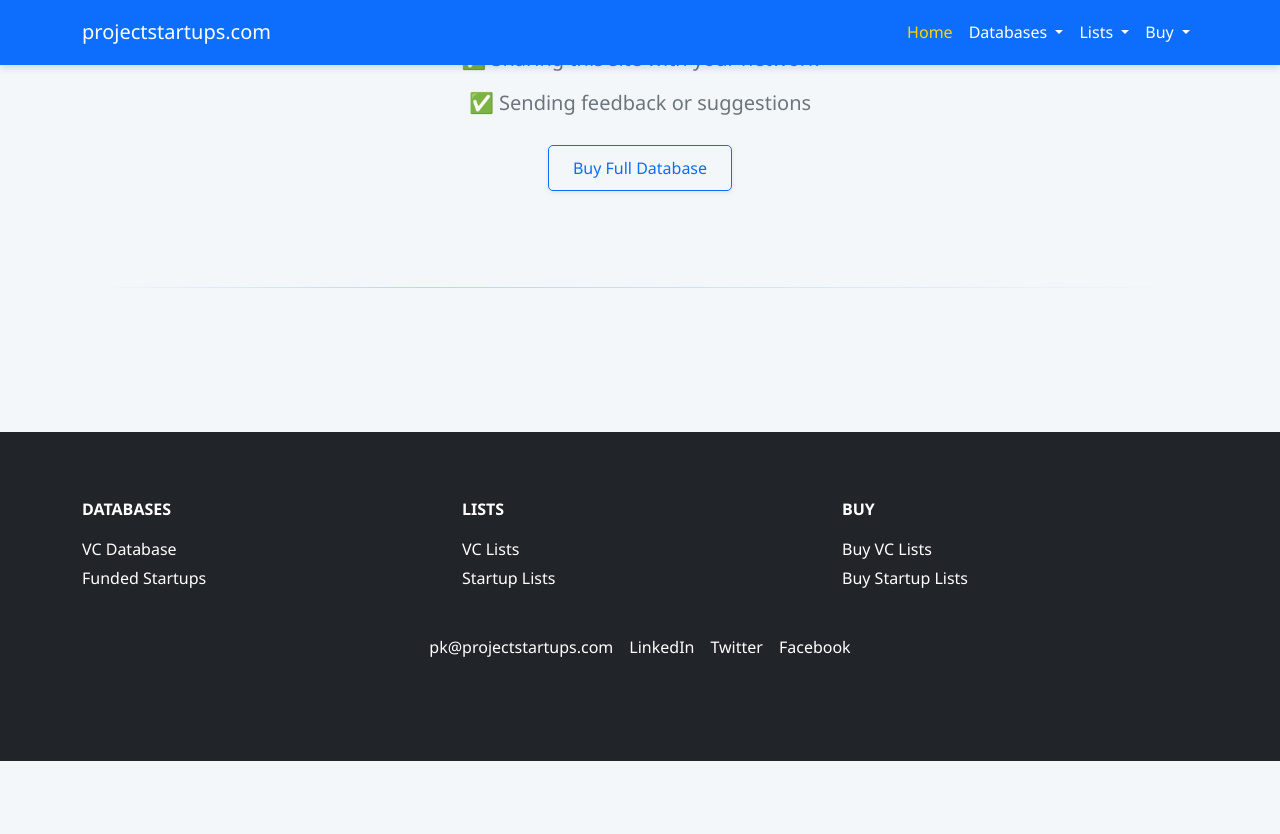
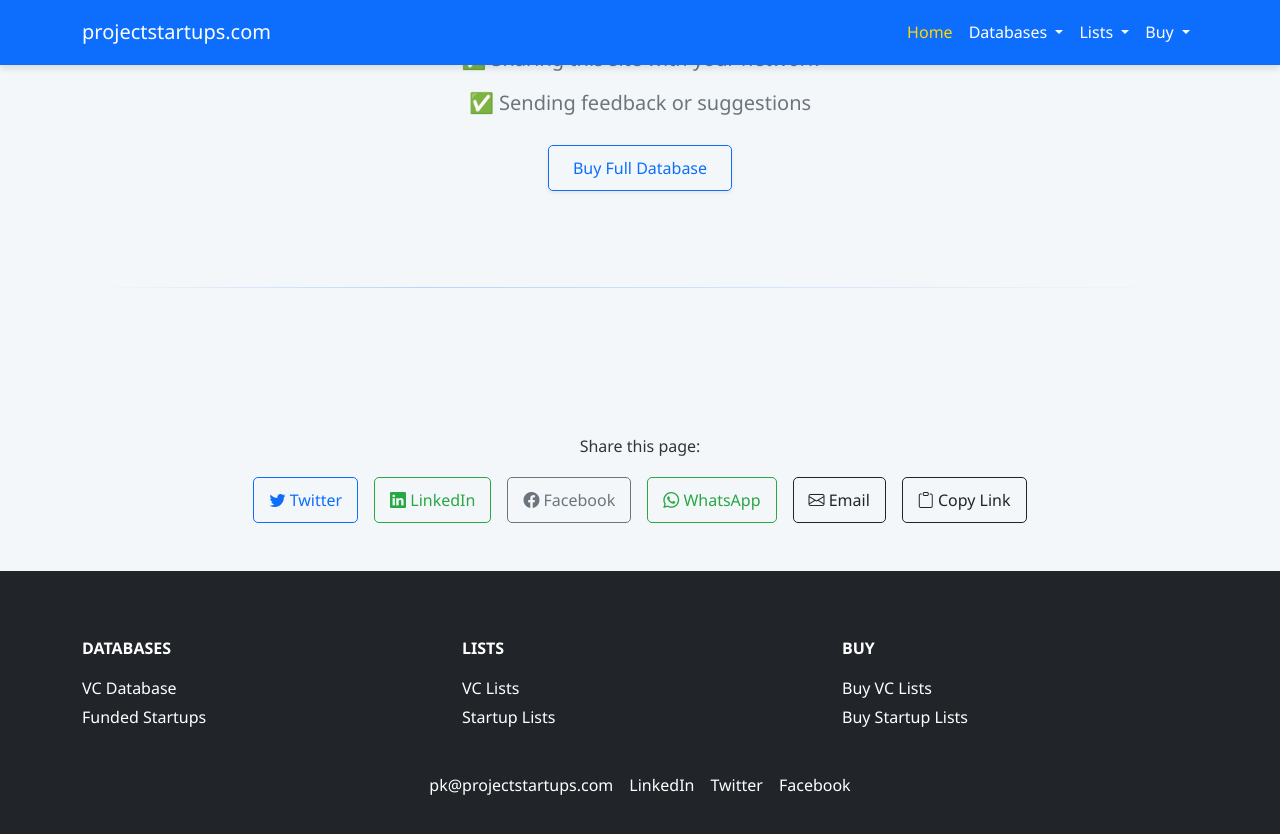
Before and after one commit to pkprojectstartups/projectstartups, a Jekyll site: the page built from index.html, in a window 1280 px wide and 900 px high, scrolled down 2166 px. Shown: the top 834 px of the window. Built offline with Jekyll 4.4.1, drawn with Linux system fonts in a browser that asks for light colours; before the commit the page ends 2927 px from its top, so only the background shows below that.

Commit message:
Add share buttons to default layout

```diff
--- a/_layouts/default.html
+++ b/_layouts/default.html
@@ -36,7 +36,7 @@
   <link rel="preload" href="{{ site.baseurl }}/assets/css/style.css" as="style" />
   <link rel="stylesheet" href="https://cdn.jsdelivr.net/npm/bootstrap@5.1.3/dist/css/bootstrap.min.css" />
   <link rel="stylesheet" href="{{ site.baseurl }}/assets/css/style.css" />
-
+  <link rel="stylesheet" href="https://cdn.jsdelivr.net/npm/bootstrap-icons@1.10.5/font/bootstrap-icons.css">
   <!-- JSON-LD -->
   <script type="application/ld+json">
   {
@@ -127,6 +127,50 @@
   <!-- Main Content -->
   <main class="container py-5 mt-5">
     {{ content }}
+
+	{% unless page.url contains '404' %}
+  <!-- Share Buttons -->
+  <div class="mt-5 text-center">
+    <p class="fw-semibold">Share this page:</p>
+    <div class="d-flex justify-content-center gap-3 flex-wrap">
+      {% assign share_title = page.meta_title | default: page.title %}
+      {% assign share_url = page.canonical_url | default: page.url | absolute_url %}
+
+      <!-- Twitter -->
+      <a class="btn btn-outline-primary btn-sm" target="_blank" rel="noopener" href="https://twitter.com/intent/tweet?text={{ share_title | uri_escape }}&url={{ share_url | uri_escape }}">
+        <i class="bi bi-twitter"></i> Twitter
+      </a>
+
+      <!-- LinkedIn -->
+      <a class="btn btn-outline-success btn-sm" target="_blank" rel="noopener" href="https://www.linkedin.com/sharing/share-offsite/?url={{ share_url | uri_escape }}">
+        <i class="bi bi-linkedin"></i> LinkedIn
+      </a>
+
+      <!-- Facebook -->
+      <a class="btn btn-outline-secondary btn-sm" target="_blank" rel="noopener" href="https://www.facebook.com/sharer/sharer.php?u={{ share_url | uri_escape }}">
+        <i class="bi bi-facebook"></i> Facebook
+      </a>
+
+      <!-- WhatsApp -->
+      <a class="btn btn-outline-success btn-sm" target="_blank" rel="noopener" href="https://api.whatsapp.com/send?text={{ share_title | uri_escape }}%0A{{ share_url | uri_escape }}">
+        <i class="bi bi-whatsapp"></i> WhatsApp
+      </a>
+
+      <!-- Email -->
+      <a class="btn btn-outline-dark btn-sm" href="mailto:?subject={{ share_title | uri_escape }}&body={{ share_title | uri_escape }}%0A{{ share_url | uri_escape }}">
+        <i class="bi bi-envelope"></i> Email
+      </a>
+
+      <!-- Copy Link -->
+      <button class="btn btn-outline-dark btn-sm" onclick="navigator.clipboard.writeText('{{ share_url }}'); this.innerText='Copied!'">
+        <i class="bi bi-clipboard"></i> Copy Link
+      </button>
+    </div>
+  </div>
+  {% endunless %}
+
+
+
   </main>
 
 <!-- Footer -->
```
